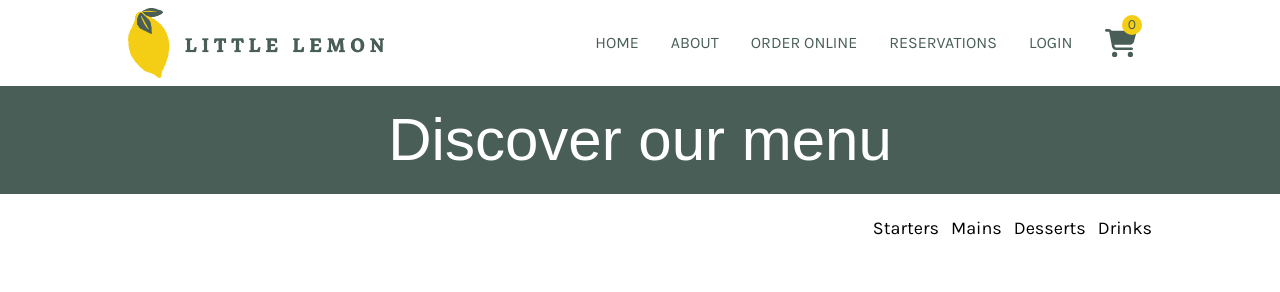
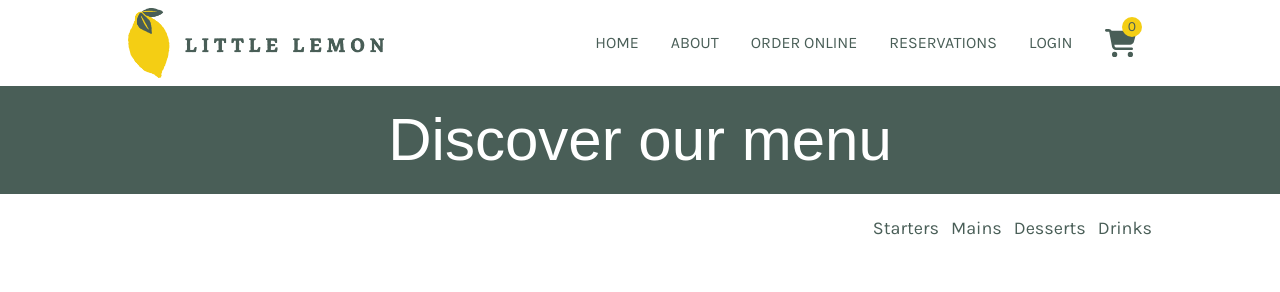
Before and after one commit to David-Werth/little-lemon, a Next.js app: page /order in a window 1280 px wide. Shown: the top 292 px of the page. Built offline with nearby package versions, Linux system fonts and the light colour scheme; no server answers; the database is empty; a web font is replaced by a local one.

Commit message:
fix small css things

```diff
--- a/components/order/MenuNav.jsx
+++ b/components/order/MenuNav.jsx
@@ -2,7 +2,7 @@ import Link from 'next/link';
 
 const MenuNav = () => {
 	return (
-		<ul className="flex justify-end gap-3 pt-5 text-lg font-karla">
+		<ul className="flex justify-end gap-3 pt-5 text-lg font-karla text-green">
 			<Link href="#starters">Starters</Link>
 			<Link href="#mains">Mains</Link>
 			<Link href="#desserts">Desserts</Link>
--- a/components/shared/Navbar.jsx
+++ b/components/shared/Navbar.jsx
@@ -89,7 +89,7 @@ const Navbar = () => {
 					className="relative nav-link"
 					href="/order/cart"
 				>
-					<p className="absolute px-[6px] rounded-full bg-yellow top-[10px] lg:right-[10px] lg:top-[15px] text-sm">
+					<p className="absolute w-[20px] right-[30px] text-center rounded-full bg-yellow top-[14px] lg:right-[10px] lg:top-[17px] text-sm">
 						{totalCartCount}
 					</p>
 					<FontAwesomeIcon icon={faCartShopping} className={`h-7`} />
```
